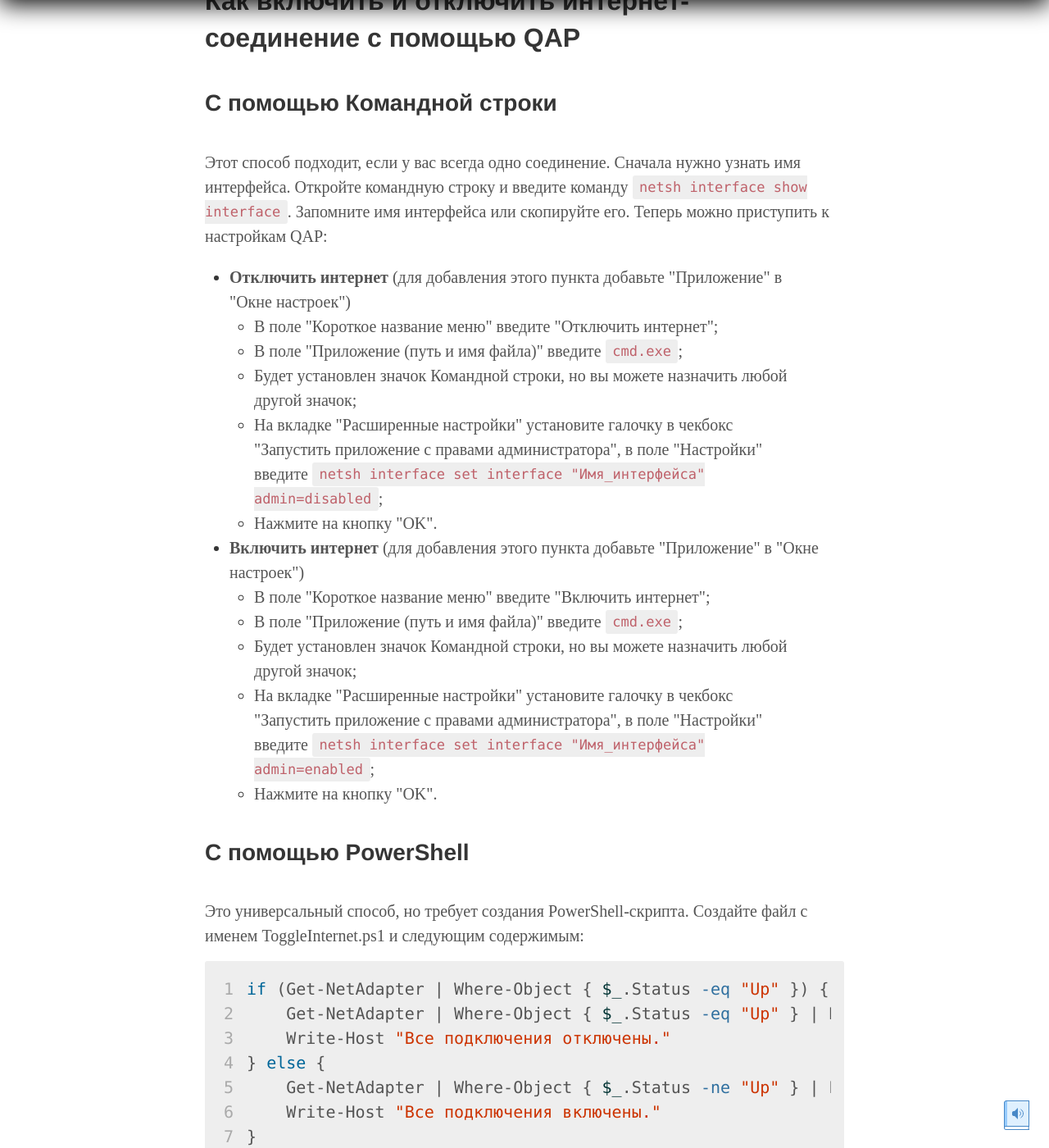
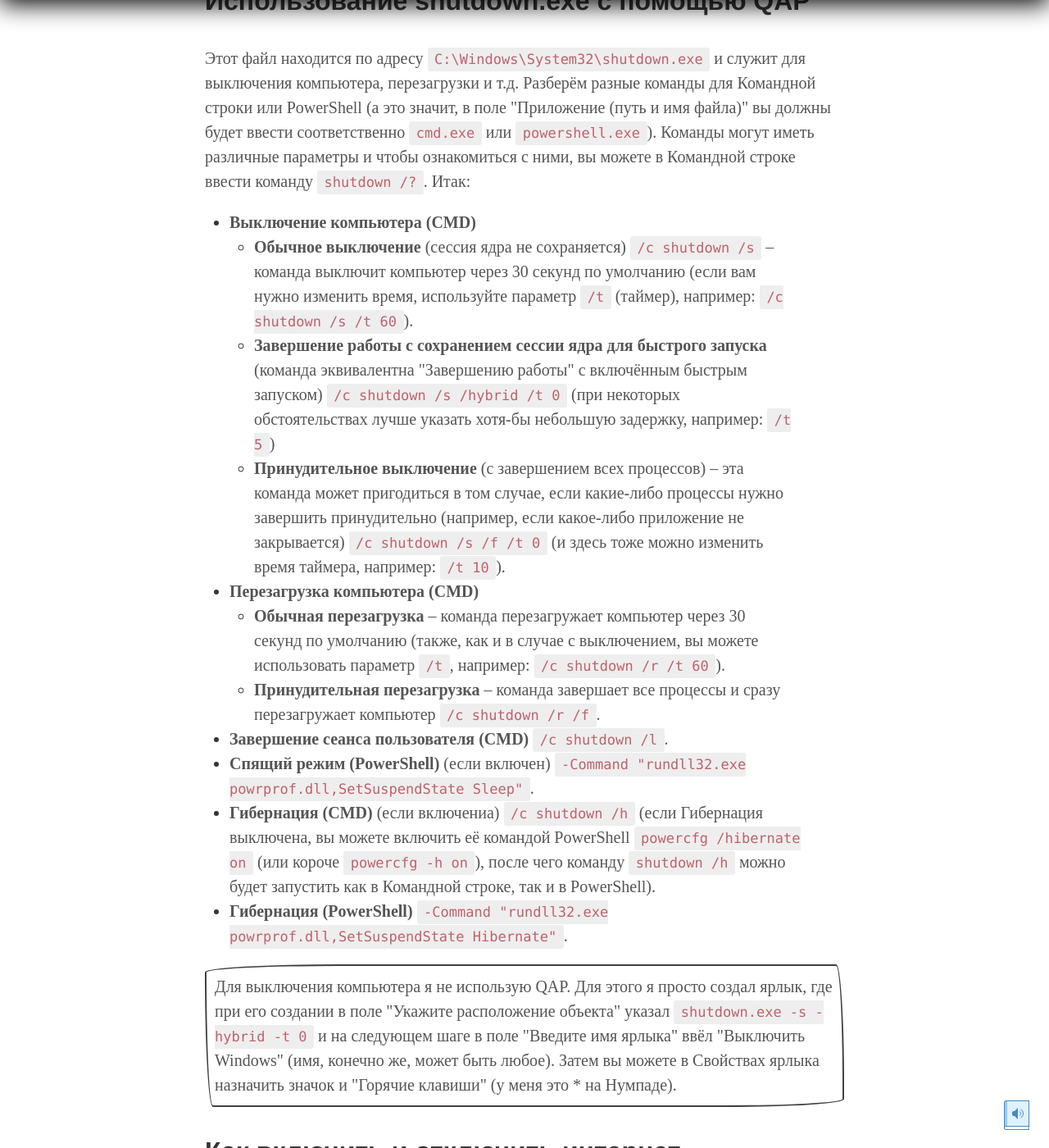
Before and after one commit to postolny/postolny.github.io, a Jekyll site: the page built from _posts/2024-11-12-сome-configurare-quick-access-popup.md, in a window 1280 px wide and 1400 px high, scrolled down 13877 px. Shown: the whole window at 82% size. Built offline with Jekyll 4.4.1, drawn with Linux system fonts in a browser that asks for light colours.

Commit message:
Add files via upload

```diff
--- a/_posts/2024-11-12-сome-configurare-quick-access-popup.md
+++ b/_posts/2024-11-12-сome-configurare-quick-access-popup.md
@@ -248,6 +248,25 @@ tags: [Software]
 Путь `C:\Windows` можно было бы заменить системной переменной `%SystemRoot%`, однако длину текста это не сокращает.
 {: .cornice}
 
+### Использование shutdown.exe с помощью QAP
+
+Этот файл находится по адресу `C:\Windows\System32\shutdown.exe` и служит для выключения компьютера, перезагрузки и т.д. Разберём разные команды для Командной строки или PowerShell (а это значит, в поле "Приложение (путь и имя файла)" вы должны будет ввести соответственно `cmd.exe` или `powershell.exe`). Команды могут иметь различные параметры и чтобы ознакомиться с ними, вы можете в Командной строке ввести команду `shutdown /?`. Итак:
+
+- **Выключение компьютера (CMD)**
+  - **Обычное выключение** (сессия ядра не сохраняется) `/c shutdown /s` – команда выключит компьютер через 30 секунд по умолчанию (если вам нужно изменить время, используйте параметр `/t` (таймер), например: `/c shutdown /s /t 60`).
+  - **Завершение работы с сохранением сессии ядра для быстрого запуска** (команда эквивалентна "Завершению работы" с включённым быстрым запуском) `/c shutdown /s /hybrid /t 0` (при некоторых обстоятельствах лучше указать хотя-бы небольшую задержку, например: `/t 5`)
+  - **Принудительное выключение** (с завершением всех процессов) – эта команда может пригодиться в том случае, если какие-либо процессы нужно завершить принудительно (например, если какое-либо приложение не закрывается) `/c shutdown /s /f /t 0` (и здесь тоже можно изменить время таймера, например: `/t 10`).
+- **Перезагрузка компьютера (CMD)**
+  - **Обычная перезагрузка** – команда перезагружает компьютер через 30 секунд по умолчанию (также, как и в случае с выключением, вы можете использовать параметр `/t`, например: `/c shutdown /r /t 60`).
+  - **Принудительная перезагрузка** – команда завершает все процессы и сразу перезагружает компьютер `/c shutdown /r /f`.
+- **Завершение сеанса пользователя (CMD)** `/c shutdown /l`.
+- **Спящий режим (PowerShell)** (если включен) `-Command "rundll32.exe powrprof.dll,SetSuspendState Sleep"`.
+- **Гибернация (CMD)** (если включениа) `/c shutdown /h` (если Гибернация выключена, вы можете включить её командой PowerShell `powercfg /hibernate on` (или короче `powercfg -h on`), после чего команду `shutdown /h` можно будет запустить как в Командной строке, так и в PowerShell).
+- **Гибернация (PowerShell)** `-Command "rundll32.exe powrprof.dll,SetSuspendState Hibernate"`.
+
+Для выключения компьютера я не использую QAP. Для этого я просто создал ярлык, где при его создании в поле "Укажите расположение объекта" указал `shutdown.exe -s -hybrid -t 0` и на следующем шаге в поле "Введите имя ярлыка" ввёл "Выключить Windows" (имя, конечно же, может быть любое). Затем вы можете в Свойствах ярлыка назначить значок и "Горячие клавиши" (у меня это * на Нумпаде).
+{: .cornice}
+
 ### Как включить и отключить интернет-соединение с помощью QAP
 
 #### С помощью Командной строки
```
